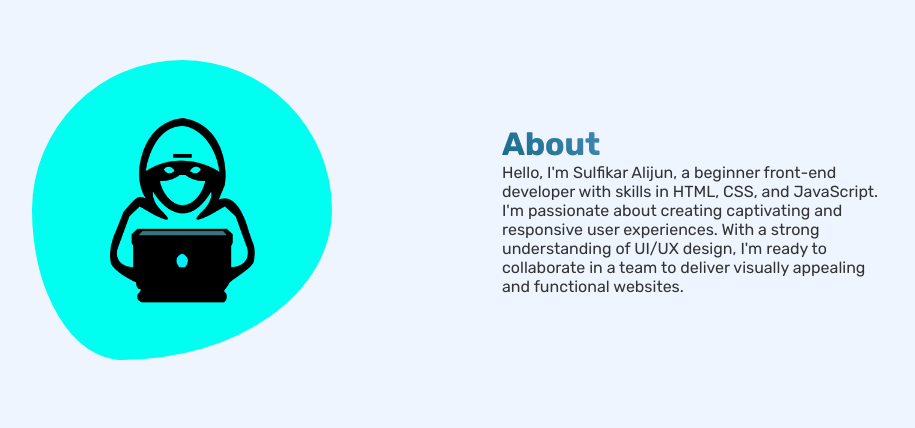
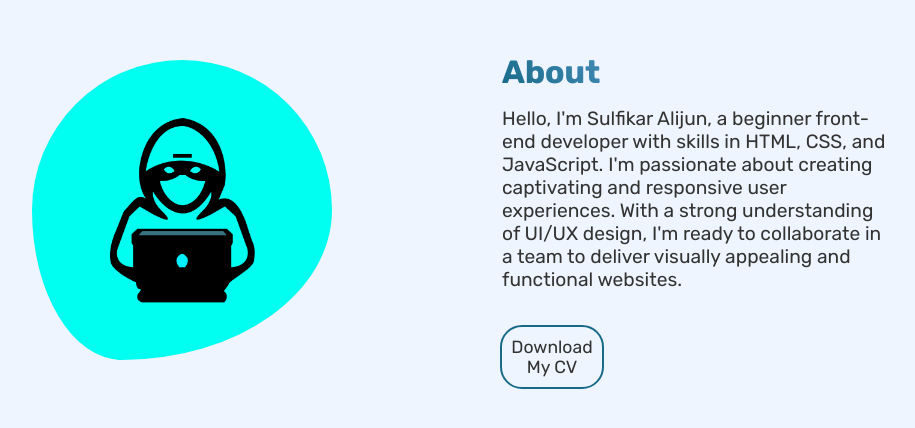
Before and after one commit to sulfikaralijun/Vue-Portfolio, a Vue app: page / in a window 1280 px wide. Shown: the part 990-1418 px from the top of the page, without its empty margins (138-1053 px from the left). Built offline with nearby package versions, Linux system fonts and the light colour scheme.

Commit message:
feet: text

```diff
--- a/src/components/AboutPage.vue
+++ b/src/components/AboutPage.vue
@@ -4,12 +4,14 @@
     <div class="about-text">
       <h3>About</h3>
       <p>Hello, I'm Sulfikar Alijun, a beginner front-end developer with skills in HTML, CSS, and JavaScript. I'm passionate about creating captivating and responsive user experiences. With a strong understanding of UI/UX design, I'm ready to collaborate in a team to deliver visually appealing and functional websites.</p>
+
+      <ButtonVue text="Download My CV"/>
     </div>
   </section>
 </template>
 <script setup>
 import BannerIconVue from './child/BannerIcon.vue';
-
+import ButtonVue from './child/ButtonVue.vue';
 </script>
 <style scoped>
 section#about {
@@ -21,6 +23,9 @@ section#about {
 }
 .about-text {
   width: 50%;
+  display: flex;
+  flex-direction: column;
+  gap: 1rem;
   /* background-color: blue; */
 }
 .about-text h3 {
@@ -32,7 +37,7 @@ section#about {
 }
 .about-text p {
   width: 60%;
-  font-size: 1rem;
+  font-size: 1.2rem;
   color: var(--black);
 }
 </style>
```
